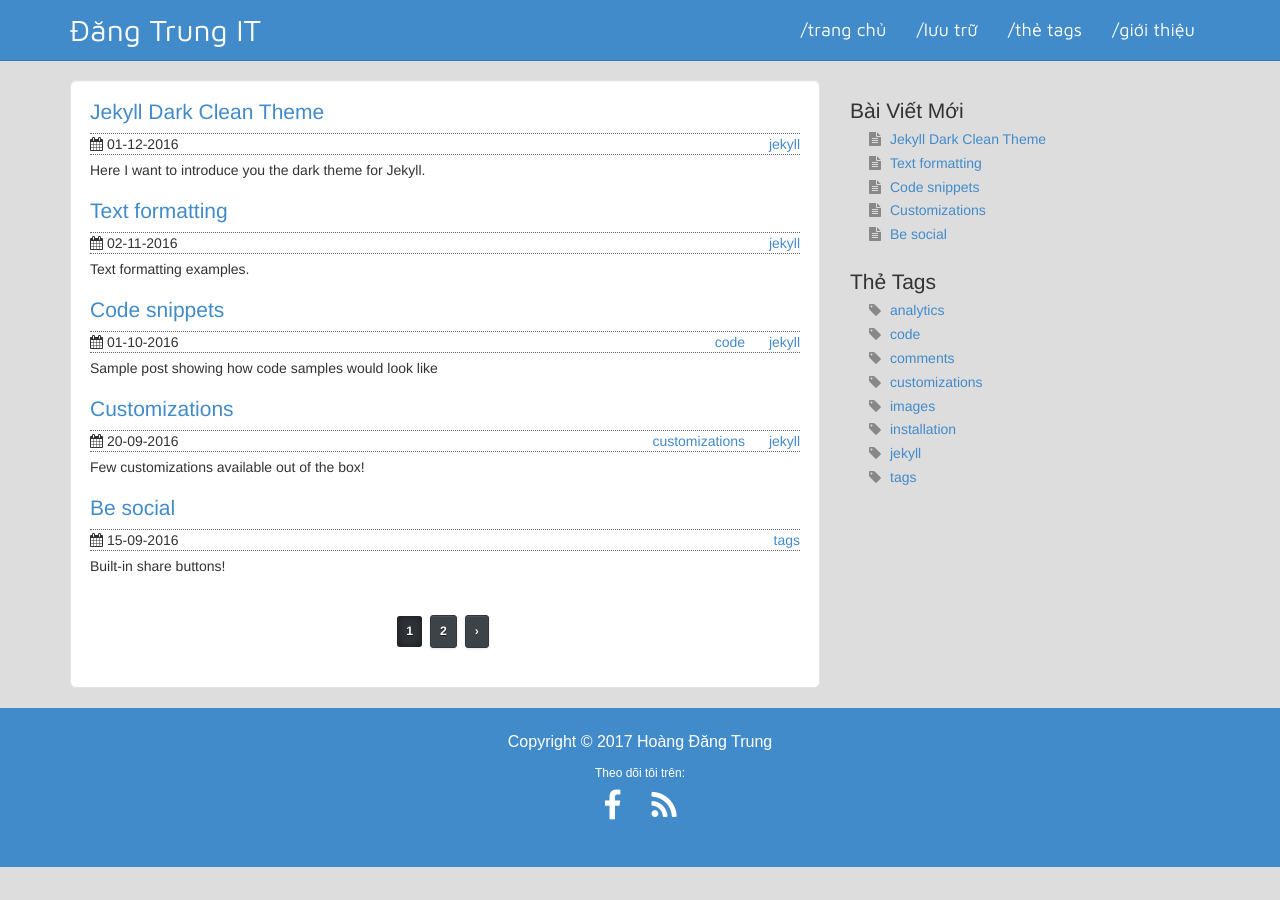
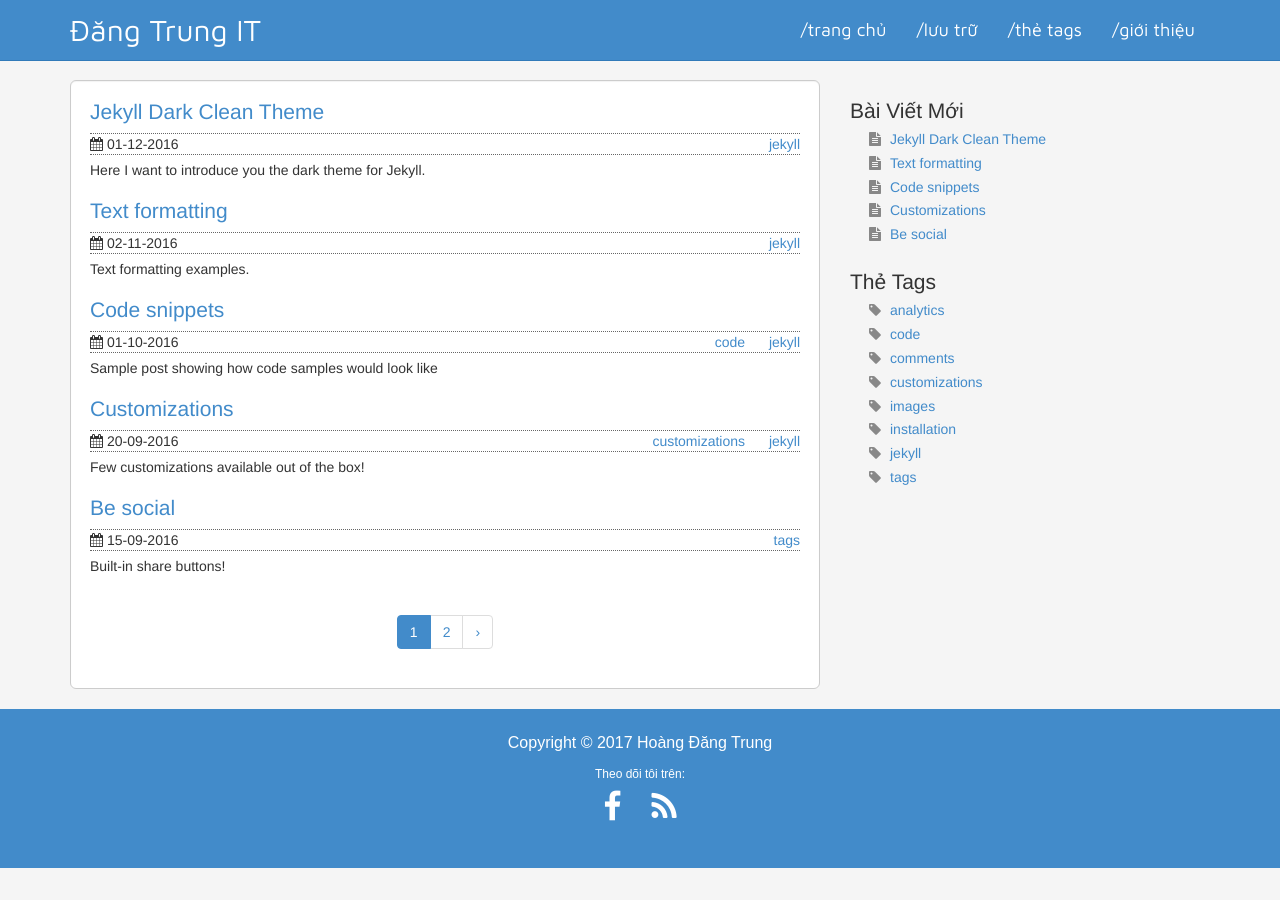
Before and after one commit to hoangdangtrungvn/hoangdangtrungvn.github.io, a Jekyll site: the page built from index.html, in a window 1280 px wide. Built offline with Jekyll 4.4.1, drawn with Linux system fonts in a browser that asks for light colours; the list of posts is cut into pages by our own code.

Commit message:
fix bugs

```diff
--- a/css/theme.css
+++ b/css/theme.css
@@ -1,4 +1,4 @@
-body { padding-top: 80px; background-color: #ddd; }
+body { padding-top: 80px; background-color: #f5f5f5; }
 
 h1, h2, h3, h4, h5, h6 { margin-top: 0; }
 
@@ -27,7 +27,7 @@ ul.sideBarTags, ul.sideBarPosts { list-style: none; }
 ul.sideBarTags li:before { content: '\f02b'; font-family: 'FontAwesome'; float: left; margin-left: -1.5em; color: #888; }
 ul.sideBarPosts li:before { content: '\f15c'; font-family: 'FontAwesome'; float: left; margin-left: -1.5em; color: #888; }
 
-.well { background-color: #fff; border-radius: 6px; }
+.well { background-color: #fff; border-radius: 6px; border: 1px solid #ccc; }
 
 .well > main-page { width: 75%; }
 
--- a/index.html
+++ b/index.html
@@ -28,22 +28,22 @@ layout: page
 <div class="post-footer">
 	{% if paginator.total_pages > 1 %}
 		<!-- Pagination links -->
-		<div class="pagination">
+		<ul class="pagination">
 			{% if paginator.previous_page %}
-				<a href="{{ paginator.previous_page_path | prepend: site.baseurl | replace: '//', '/' }}" class="page">&lsaquo;</a>
+				<li><a href="{{ paginator.previous_page_path | prepend: site.baseurl | replace: '//', '/' }}">&lsaquo;</a></li>
 			{% endif %}
 			{% for page in (1..paginator.total_pages) %}
 				{% if page == paginator.page %}
-					<a class="page active">{{ page }}</a>
+					<li class="active"><a>{{ page }}</a></li>
 				{% elsif page == 1 %}
-					<a class="page" href="{{ site.baseurl | prepend:site.url }}/">{{ page }}</a>
+					<li><a href="{{ site.baseurl | prepend:site.url }}/">{{ page }}</a></li>
 				{% else %}
-					<a class="page" href="{{ site.paginate_path | prepend: site.baseurl | replace: '//', '/' | replace: ':num', page }}">{{ page }}</a>
+					<li><a href="{{ site.paginate_path | prepend: site.baseurl | replace: '//', '/' | replace: ':num', page }}">{{ page }}</a></li>
 				{% endif %}
 			{% endfor %}
 			{% if paginator.next_page %}
-				<a href="{{ paginator.next_page_path | prepend: site.baseurl | replace: '//', '/' }}" class="page">&rsaquo;</a>
+				<li><a href="{{ paginator.next_page_path | prepend: site.baseurl | replace: '//', '/' }}">&rsaquo;</a></li>
 			{% endif %}
-		</div>
+		</ul>
 	{% endif %}
 </div>
```
